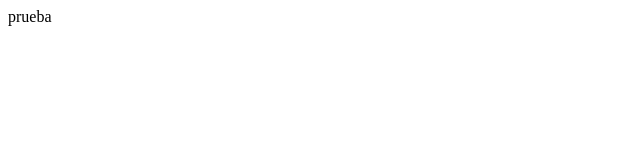
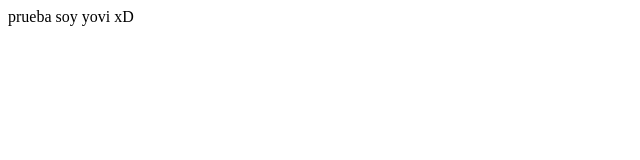
Before and after one commit to GBrianLopez/DesarrolloWeb, a plain HTML site: page index.html in a window 1280 px wide. Shown: the full height of the page, 0-640 px from the left. Drawn offline with Linux system fonts and the light colour scheme.

Commit message:
Ahora si

```diff
--- a/index.html
+++ b/index.html
@@ -7,5 +7,6 @@
 </head>
 <body>
     prueba
+    soy yovi xD
 </body>
 </html>
```
